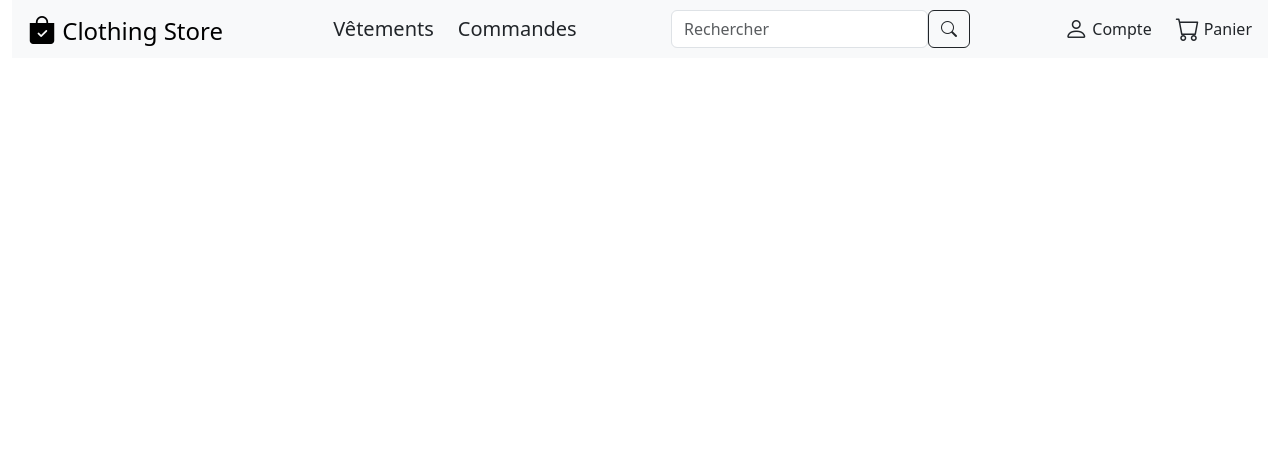
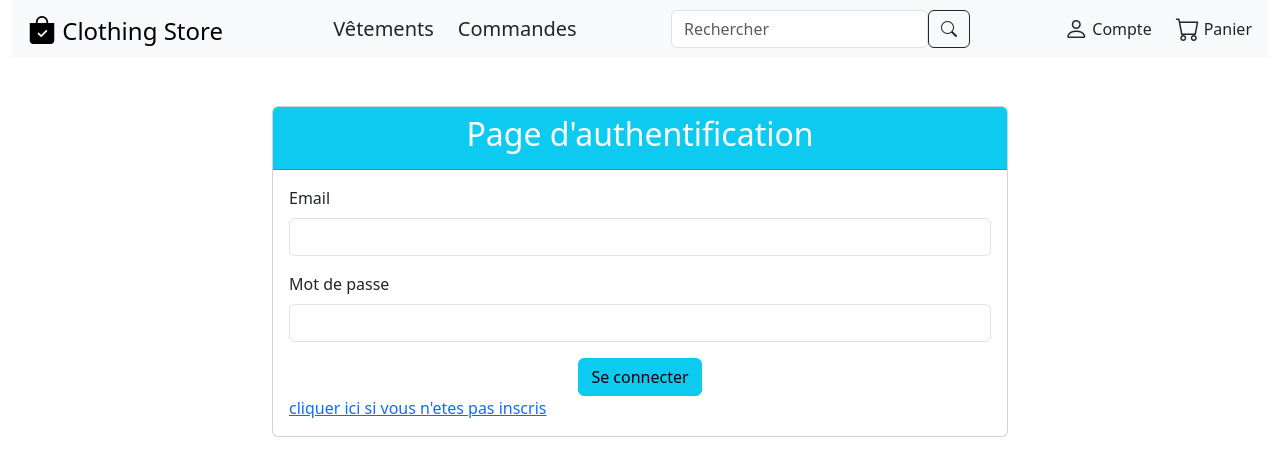
Before and after one commit to hasanbasricaglayan/ClothingStoreFrontend, an Angular app: page /login in a window 1280 px wide. Before the commit this address led to /. Shown: the top 476 px of the page. Built offline with nearby package versions, Linux system fonts and the light colour scheme.

Commit message:
creation de login

```diff
--- a/src/app/app-routing.module.ts
+++ b/src/app/app-routing.module.ts
@@ -2,6 +2,7 @@ import { NgModule } from '@angular/core';
 import { RouterModule, Routes } from '@angular/router';
 import { ProductListComponent } from './product-list/product-list.component';
 import { DetailProductComponent } from './detail-product/detail-product.component';
+import { LoginComponent } from './login/login.component';
 
 const routes: Routes = [
 	{
@@ -11,7 +12,7 @@ const routes: Routes = [
 	},
 	{path : "product-list", component : ProductListComponent},
 	{path : "detail-product/:id", component : DetailProductComponent},
-	//{ path: "", component: LoginComponent }
+	{ path: "login", component: LoginComponent }
 ];
 
 @NgModule({
--- a/src/app/app.component.html
+++ b/src/app/app.component.html
@@ -24,7 +24,7 @@
 						<a class="nav-link fs-4" routerLink="/account"><i class="bi bi-person"></i></a>
 					</div>
 					<div class="nav-item">
-						<a class="nav-link fs-6" routerLink="/account">Compte</a>
+						<a class="nav-link fs-6" routerLink="/login">Compte</a>
 					</div>
 				</div>
 				<div class="d-flex justify-content-center align-items-center gap-1">
--- a/src/app/login/login.component.html
+++ b/src/app/login/login.component.html
@@ -1 +1,30 @@
-<p>login works!</p>
+
+  <div class="container">
+    <div class="row justify-content-center mt-5">
+      <div class="col-md-8">
+        <div class="card">
+          <div class="card-header bg-info text-white">
+            <h2 class="text-center">Page d'authentification</h2>
+          </div>
+          <div class="card-body">
+            <form (ngSubmit)="login(email.value, password.value)">
+              <div class="mb-3">
+                <label for="email" class="form-label">Email</label>
+                <input type="email" class="form-control" id="email" #email required>
+              </div>
+              <div class="mb-3">
+                <label for="password" class="form-label">Mot de passe</label>
+                <input type="password" class="form-control" id="password" #password required>
+              </div>
+              <div style="text-align: center;">
+                <button type="submit" class="btn btn-info btn-block"   >Se connecter</button>
+              </div>
+
+            </form>
+
+            <a href="/sign-in">cliquer ici si vous n'etes pas inscris</a>
+          </div>
+        </div>
+      </div>
+    </div>
+  </div>
--- a/src/app/login/login.component.ts
+++ b/src/app/login/login.component.ts
@@ -1,4 +1,5 @@
 import { Component } from '@angular/core';
+import { LoginService } from '../services/login.service';
 
 @Component({
   selector: 'app-login',
@@ -6,5 +7,14 @@ import { Component } from '@angular/core';
   styleUrls: ['./login.component.css']
 })
 export class LoginComponent {
+  constructor(private loginService : LoginService){}
 
+  logintoAPI(email : string, password : string){
+    this.loginService.login(email, password);
+  }
+  login(email : string,password :string){
+
+      console.log(email + " " + password)
+
+  }
 }
--- /dev/null
+++ b/src/app/services/login.service.ts
@@ -0,0 +1,45 @@
+import { HttpClient, HttpHeaders } from '@angular/common/http';
+import { Injectable } from '@angular/core';
+import { Router } from '@angular/router';
+
+@Injectable({
+  providedIn: 'root'
+})
+export class LoginService {
+  baseUrl = "https://localhost:7108/api/login";
+  options = {
+    headers : new HttpHeaders(
+    {
+      'content-type' : "application/json"
+    }
+    )
+  }
+
+  constructor(private http : HttpClient, private router : Router) { }
+
+  login(email : string, password : string){
+    const body = JSON.stringify({
+        Email : email,
+      Password : password
+    })
+
+    //console.log(body);
+    this.http.post(this.baseUrl, body, this.options).subscribe(
+      {
+        next : (response : any) => {
+          //console.log(response);
+          //Récupérer le token renvoyé par l'API serveur
+          const authToken = (<any>response).token;
+
+          //Enregistrer le token dans localstorage
+          localStorage.setItem("token", authToken);
+
+          //une fois que l'utilisateur est connecté, je le redirige vers la liste des books
+          this.router.navigate(["/product-list"]);
+        },
+        error : error => console.log(error),
+        complete : ()=> console.log("Complete")
+      }
+    )
+  }
+}
```
